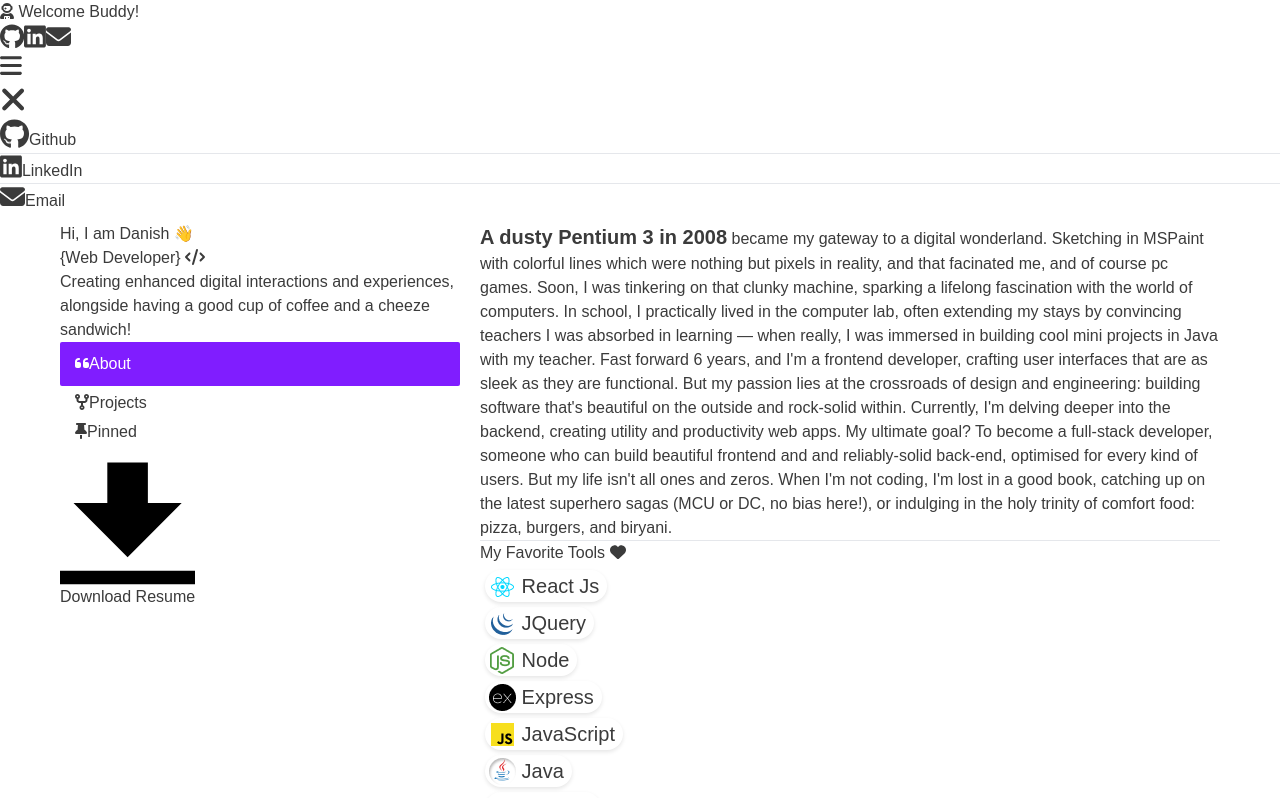
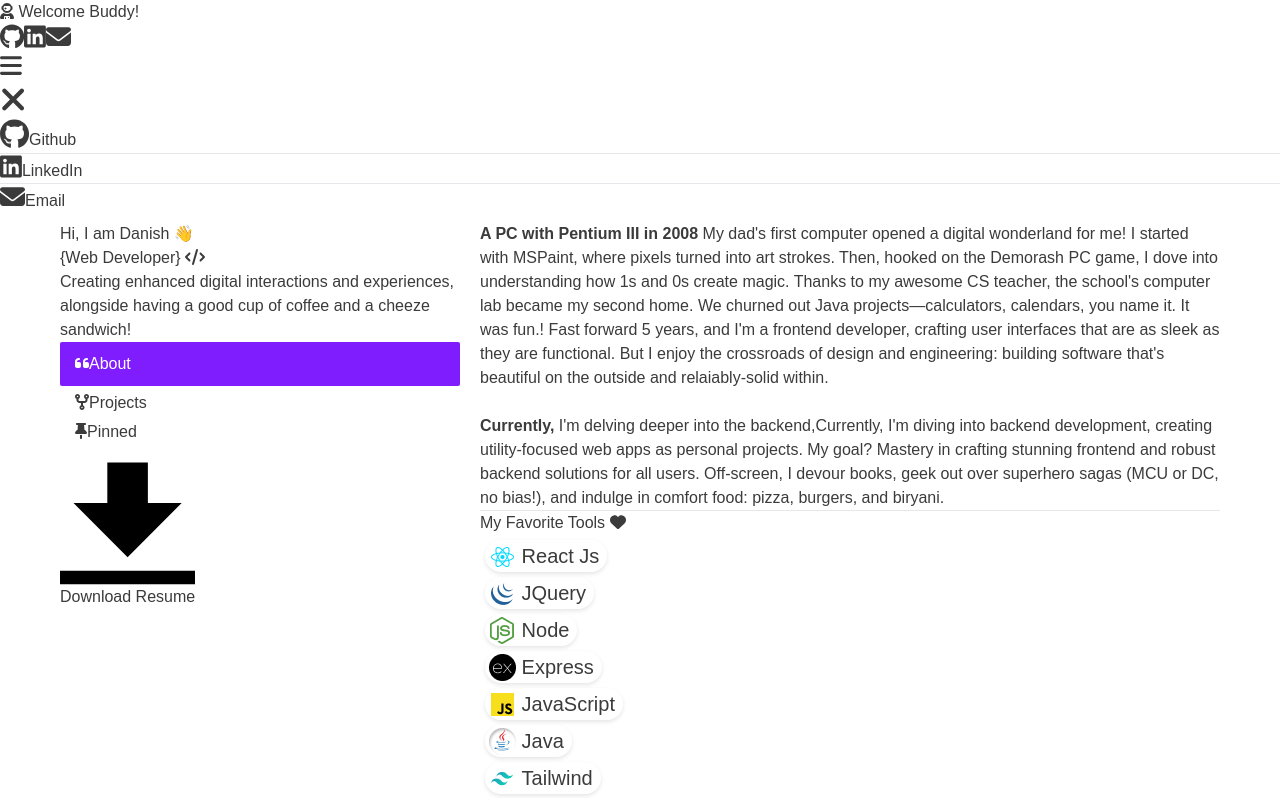
Before and after one commit to danishofcodes/tokensandbraces, a React (Vite) app: page / in a window 1280 px wide. Shown: the top 798 px of the page. Built offline with nearby package versions, Linux system fonts and the light colour scheme; a web font is replaced by a local one.

Commit message:
Update Info.jsx

```diff
--- a/src/components/Info.jsx
+++ b/src/components/Info.jsx
@@ -82,17 +82,12 @@ export default function Info() {
             {/* ref={experienceRef}  */}
             <div className='aboutmeSec mb-4 fadeUpanimate' id="allaboutme">
                 {/* {aboutMeVisible ? " yes" : "no"} */}
-                <p><b style={{ fontSize: "20px" }}>A dusty Pentium 3 in 2008</b> became my gateway to a digital wonderland. Sketching in MSPaint with colorful lines which were nothing but pixels in reality, and that facinated me, and of course pc games. Soon, I was tinkering on that clunky machine, sparking a lifelong fascination with the world of computers.
-
-In school, I practically lived in the computer lab, often extending my stays by convincing teachers I was absorbed in learning — when really, I was immersed in building cool mini projects in Java with my teacher.
-
-Fast forward 6 years, and I'm a frontend developer, crafting user interfaces that are as sleek as they are functional. But my passion lies at the crossroads of design and engineering: building software that's beautiful on the outside and rock-solid within.
-
-Currently, I'm delving deeper into the backend, creating utility and productivity web apps.
-
-My ultimate goal? To become a full-stack developer, someone who can build beautiful frontend and and reliably-solid back-end, optimised for every kind of users.
-
-But my life isn't all ones and zeros. When I'm not coding, I'm lost in a good book, catching up on the latest superhero sagas (MCU or DC, no bias here!), or indulging in the holy trinity of comfort food: pizza, burgers, and biryani. </p>
+                <p><b style={{ fontSize: "16px" }}>A PC with Pentium III in 2008</b> My dad's first computer opened a digital wonderland for me! I started with MSPaint, where pixels turned into art strokes. Then, hooked on the Demorash PC game, I dove into understanding how 1s and 0s create magic.
+                Thanks to my awesome CS teacher, the school's computer lab became my second home. We churned out Java projects—calculators, calendars, you name it. It was fun.! Fast forward 5 years, and I'm a frontend developer, crafting user interfaces that are as sleek as they are functional. But  I enjoy the crossroads of design and engineering: building software that's beautiful on the outside and relaiably-solid within.
+                    <br/>
+                    <br/>
+                    <b style={{ fontSize: "16px" }}>Currently,</b> I'm delving deeper into the backend,Currently, I'm diving into backend development, creating utility-focused web apps as personal projects. My goal? Mastery in crafting stunning frontend and robust backend solutions for all users.
+                    Off-screen, I devour books, geek out over superhero sagas (MCU or DC, no bias!), and indulge in comfort food: pizza, burgers, and biryani.</p>
             </div>
 
             <hr className='mb-5' />
```
